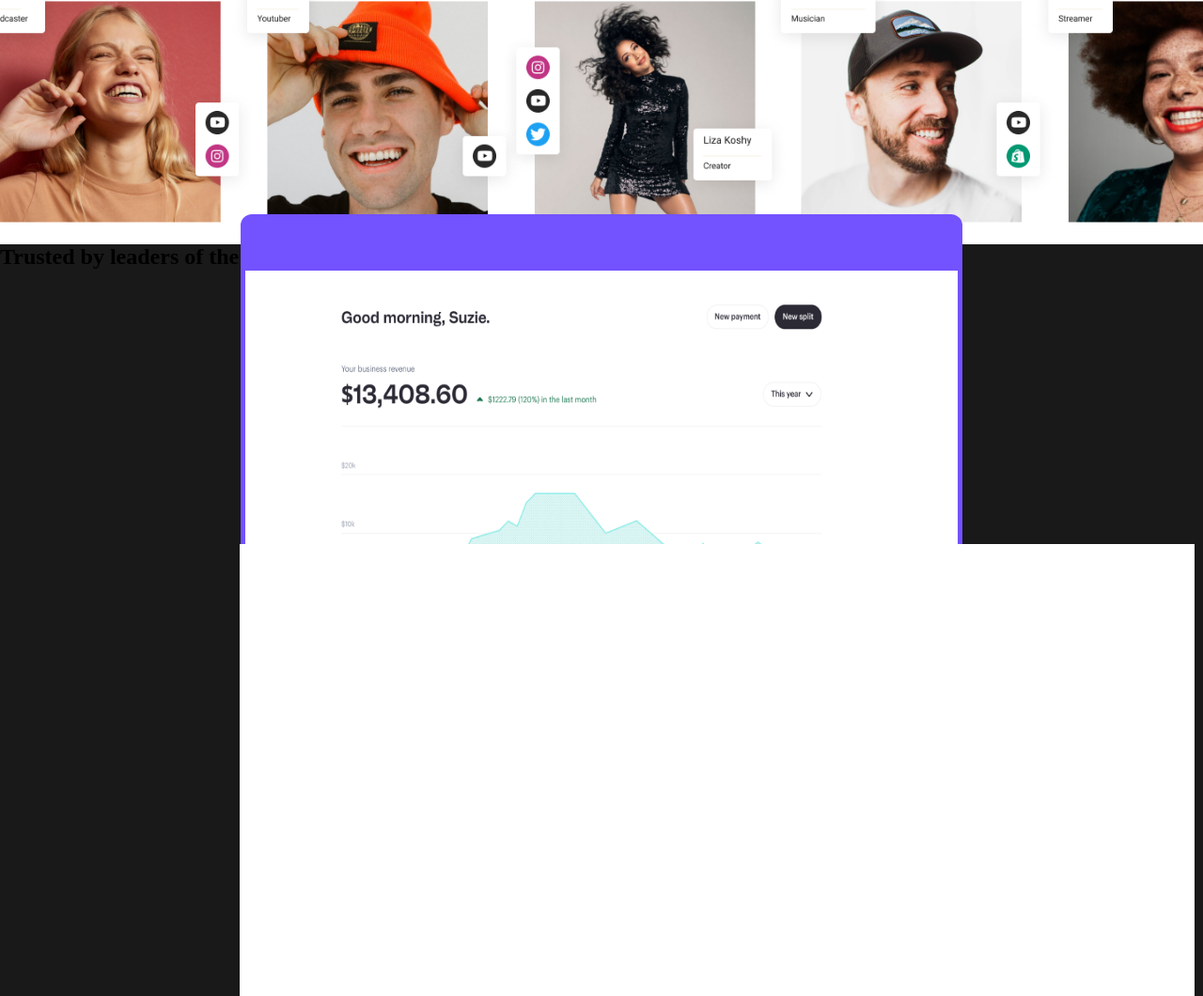
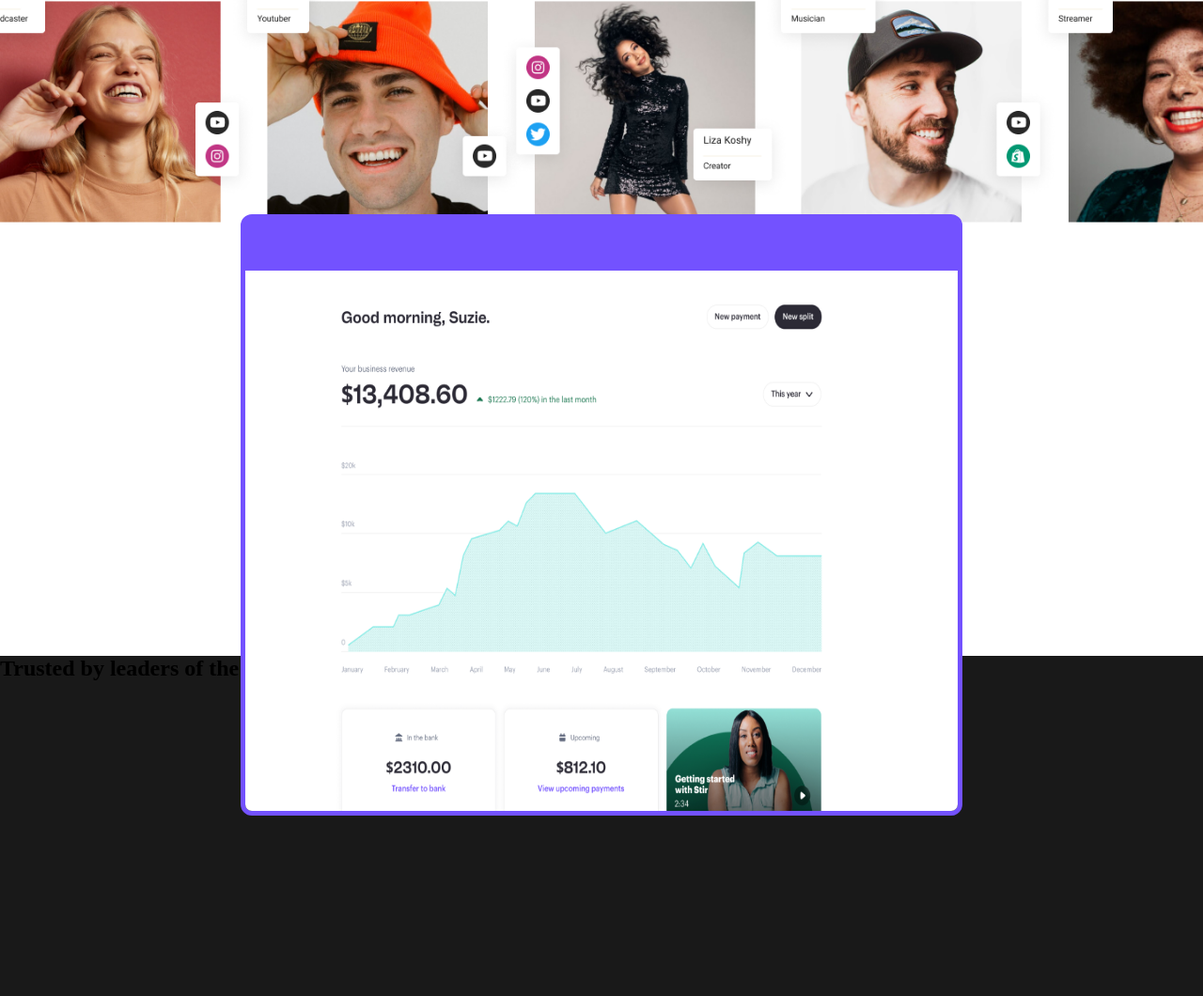
Before and after one commit to Domirando/stir, a plain HTML site: page stir/index.html in a window 1280 px wide. Shown: the part 692-1752 px from the top of the page at 94% size. Drawn offline with Linux system fonts and the light colour scheme.

Commit message:
Adding next section

```diff
--- a/stir/assets/styles/components/header.css
+++ b/stir/assets/styles/components/header.css
@@ -93,8 +93,12 @@ h1{
     top: 280px;
     align-self: center;
     justify-self: center;
+    z-index: 2;
 }
 .leaders_community{
+    position: absolute;
+    top: 750px;
     background-color: #191919;
     height: 100vh;
+    width: 100vw;
 }
--- a/stir/index.html
+++ b/stir/index.html
@@ -34,7 +34,7 @@
             <div class="leaders_community">
                 <h2>Trusted by leaders of the creative community</h2>
                 <div class="leadersPhotos">
-                    <img src="./assets/images/Rectangle.png" alt="">
+                    <!-- <img src="./assets/images/Rectangle.png" alt=""> -->
                 </div>
             </div>
         </section>
```
